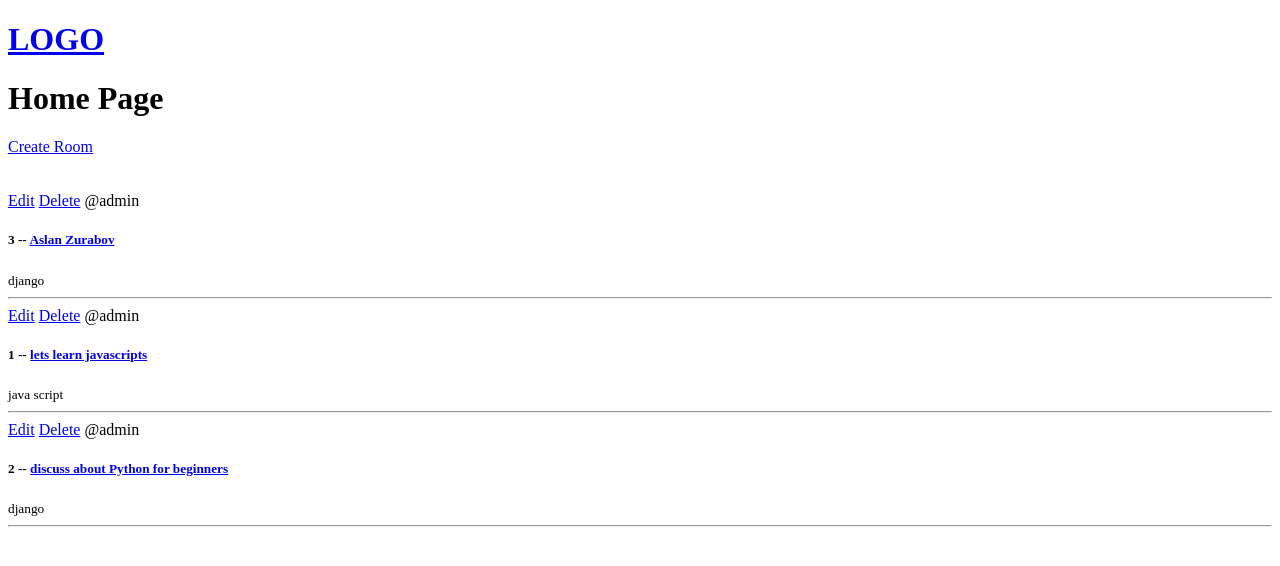
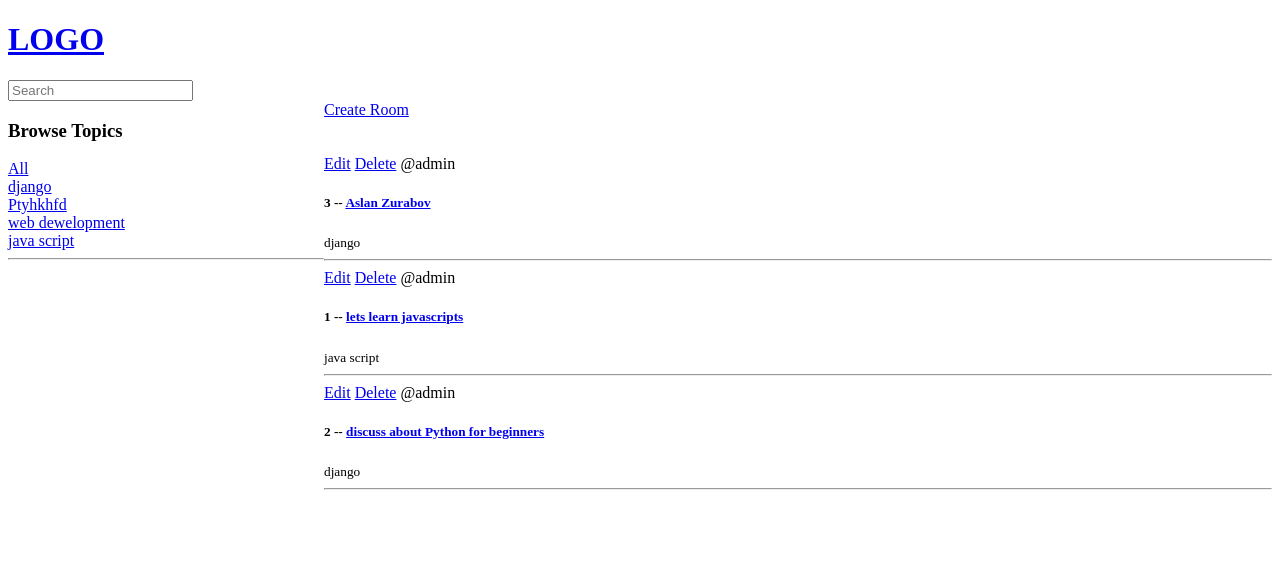
Before and after one commit to AslanZ-5/study_blog, a Django app: page / in a window 1280 px wide. Shown: the top 566 px of the page. Run offline with Django 3.2, Linux system fonts and the light colour scheme; data comes from the database, SQL or seed files in the repository.

Commit message:
adding search engine

```diff
--- a/base/templates/base/home.html
+++ b/base/templates/base/home.html
@@ -2,7 +2,22 @@
 {% block title %} Home Page {% endblock title %}
 
 {% block content%}
-<h1>Home Page</h1>
+<style>
+    .home-container{
+        display: grid;
+        grid-template-columns: 1fr 3fr;
+    }
+</style>
+<div class='home-container'>
+    <div>
+        <h3>Browse Topics</h3>
+        <a href="{% url 'base:home' %}">All </a><br>
+
+        {% for tpc in topic %}
+           <a href="{% url 'base:home' %}?q={{tpc.name}}"> {{tpc}} </a><br>
+        {% endfor %}
+        <hr>
+    </div>
     <div>
         <a href="{% url 'base:create_room' %}"> Create Room</a>
         <br>
@@ -22,4 +37,6 @@
             {% endfor %}
         </div>
     </div>
+
+</div>
 {% endblock %}
--- a/base/views.py
+++ b/base/views.py
@@ -1,12 +1,19 @@
 from django.shortcuts import render,redirect
 from django.http import HttpResponse
-from .models import Room
+from .models import Room, Topic
 from .forms import RoomForm
+from django.db.models import Q
 
 
 def home(request):
-    rooms = Room.objects.all()
-    context = {'rooms':rooms}
+    q = request.GET.get('q') if request.GET.get('q') != None else ''
+    rooms = Room.objects.filter(Q(topic__name__icontains=q)|
+                                Q(name__icontains=q)|
+                                Q(description__icontains=q))
+    topic = Topic.objects.all()[:15]
+
+    context = {'rooms':rooms,
+                'topic':topic}
     return render(request,'home.html',context=context)
 
 def room(request,pk):
--- a/templates/navbar.html
+++ b/templates/navbar.html
@@ -1,3 +1,7 @@
 <a href="{% url 'base:home' %}">
     <h1>LOGO</h1>
 </a>
+
+<form action="{% url 'base:home' %}" method="get">
+    <input type="text" name='q'/ placeholder="Search">
+</form>
```
Lines whose indentation alone changed are shown as unchanged.
